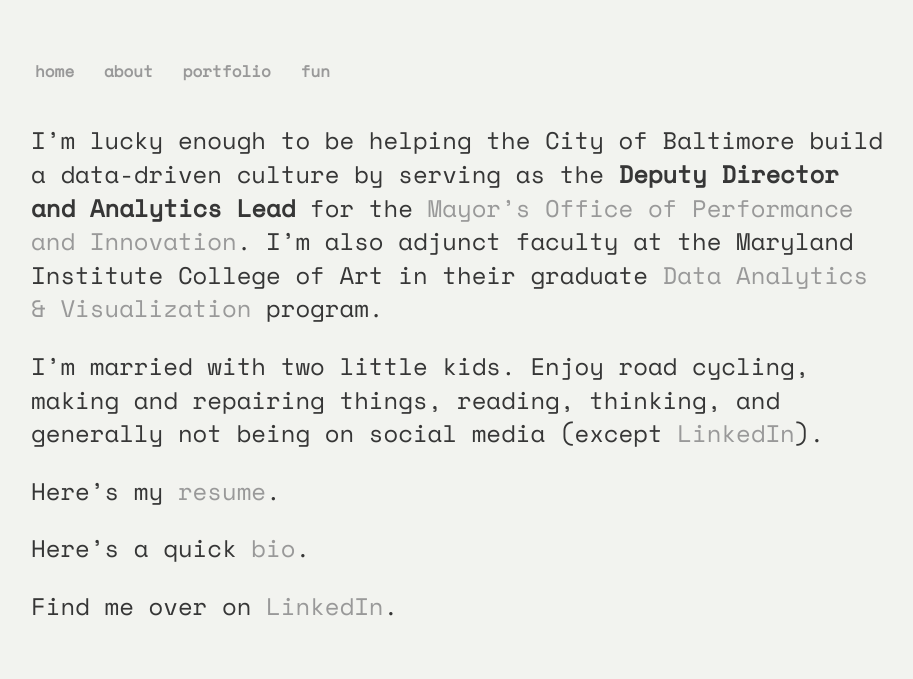
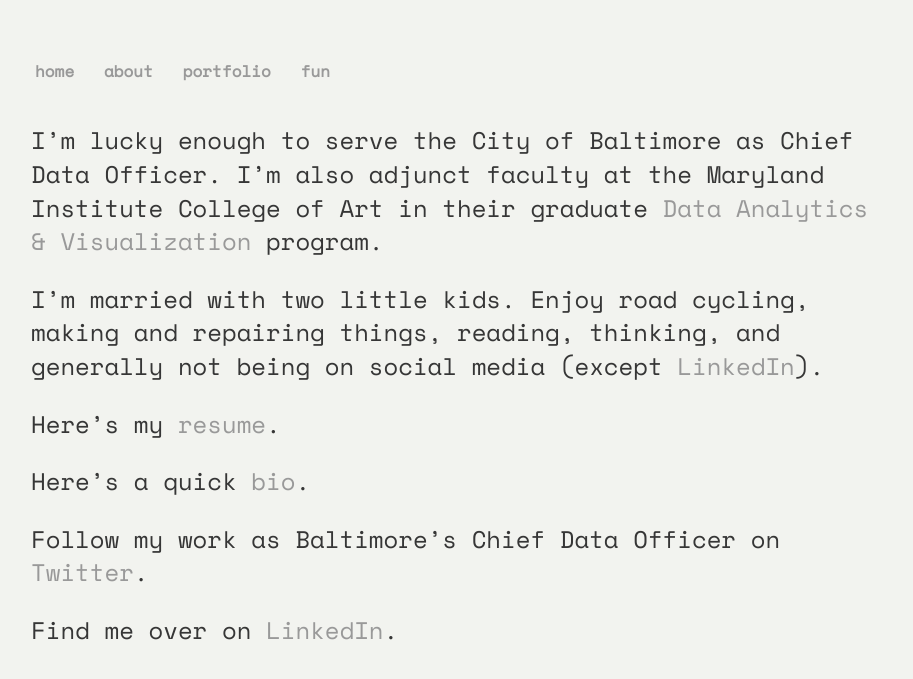
Before and after one commit to jtelszasz/jtelszasz.github.io, a Jekyll site: the page built from about.md, in a window 1280 px wide. Shown: the top 679 px of the page, without its empty margins (177-1090 px from the left). Built offline with Jekyll 4.4.1, drawn with Linux system fonts in a browser that asks for light colours.

Commit message:
old updatess

```diff
--- a/about.md
+++ b/about.md
@@ -4,7 +4,7 @@ title: 'justin elszasz: about'
 permalink: /about/
 ---
 
-I'm lucky enough to be helping the City of Baltimore build a data-driven culture by serving as the **Deputy Director and Analytics Lead** for the [Mayor's Office of Performance and Innovation](https://www.baltopi.com/). I'm also adjunct faculty at the Maryland Institute College of Art in their graduate [Data Analytics & Visualization](https://www.mica.edu/graduate-programs/data-analytics-and-visualization-mps/) program.
+I'm lucky enough to serve the City of Baltimore as Chief Data Officer. I'm also adjunct faculty at the Maryland Institute College of Art in their graduate [Data Analytics & Visualization](https://www.mica.edu/graduate-programs/data-analytics-and-visualization-mps/) program.
 
 I'm married with two little kids. Enjoy road cycling, making and repairing things, reading, thinking, and generally not being on social media (except [LinkedIn](https://www.linkedin.com/in/justinelszasz/)).
 
@@ -12,4 +12,6 @@ Here's my [resume](https://drive.google.com/file/d/1sahEjrJvEL0ZYC2l-hfgVQGLy8KG
 
 Here's a quick [bio](https://docs.google.com/document/d/1YV9a9LUMPcRLqWlIrI5RWEa1-SsrhnRFKkk5j_0VeAk/edit?usp=sharing).
 
+Follow my work as Baltimore's Chief Data Officer on [Twitter](https://www.twitter.com/baltdata).
+
 Find me over on [LinkedIn](https://www.linkedin.com/in/justinelszasz).
```
